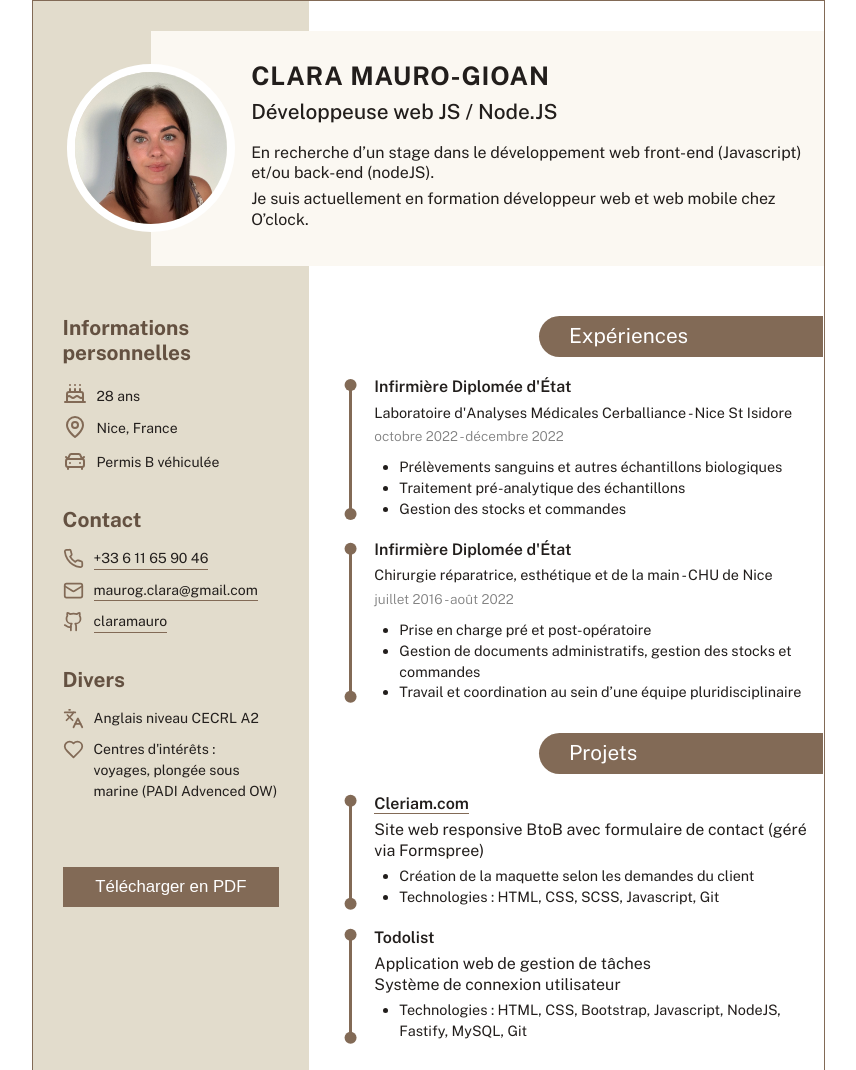
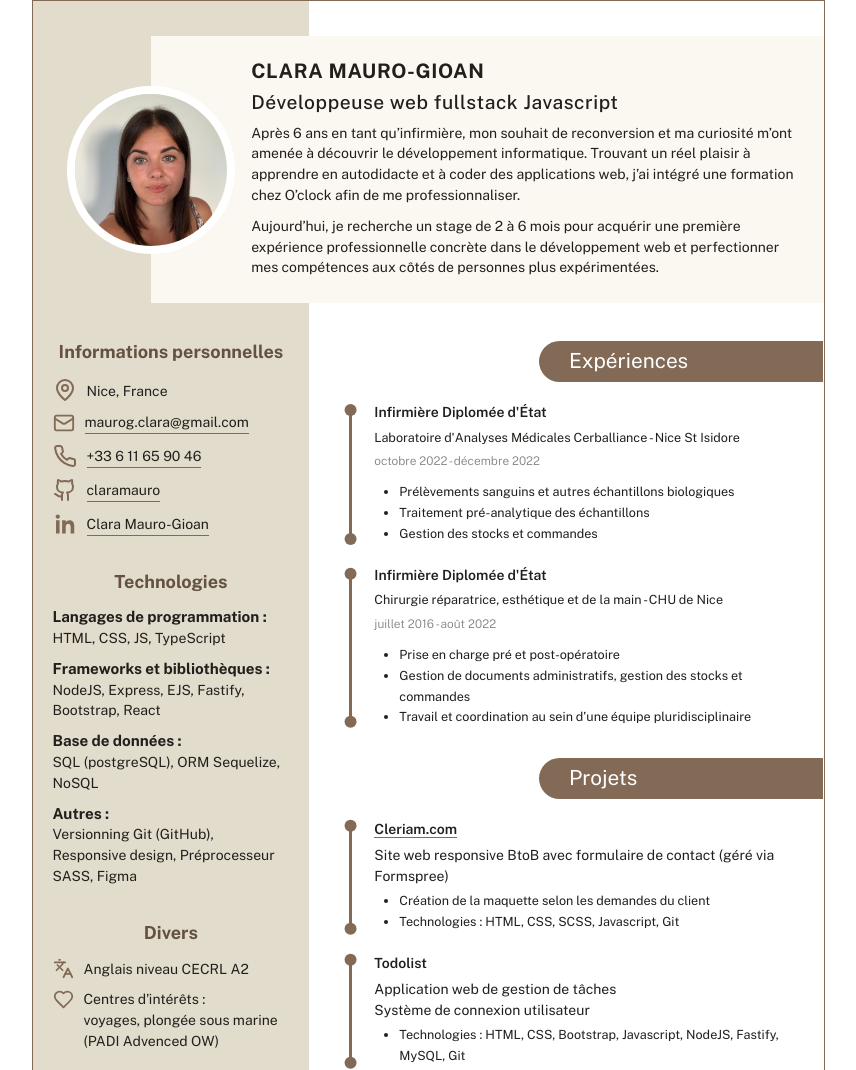
Before and after one commit to claramauro/cv, a plain HTML site: page index.html in a window 1280 px wide. Shown: the top 1070 px of the page, without its empty margins (212-1068 px from the left). Drawn offline with nearby package versions, Linux system fonts and the light colour scheme.

Commit message:
modif header ok, sidebar en cours (todo : soft skills + interets)

```diff
--- a/css/style.css
+++ b/css/style.css
@@ -7,6 +7,7 @@
 
 body{
     font-family: "Public Sans", sans-serif;
+    font-size: 14px;
     line-height: 1.3rem;
     color: #221e1c;
     background-color: #FFF;
@@ -19,7 +20,7 @@ body{
     border : 1px solid var(--dark-theme-color)
 }
 
-h1, h3{
+h1, h3, h4{
     font-weight: 700;
 }
 
@@ -51,9 +52,9 @@ a:hover{
 /* Header*/
 .header{
     background-color: var(--light-theme-color);
-    padding: 35px 20px 35px 100px;
     width: 85%;
-    margin-top: 30px;
+    padding: 25px 25px 25px 100px;
+    margin-top: 35px;
     margin-left: auto;
     position: absolute;
     right: 0;
@@ -74,19 +75,20 @@ a:hover{
 
 .header__content__title{
     text-transform: uppercase;
-    font-size: 1.6rem;
+    font-size: 1.25rem;
     letter-spacing: 0.03em;
-    margin-bottom: 15px;
+    margin-bottom: 10px;
 }
 
 .header__content__subtitle{
     font-weight: 500;
-    font-size: 1.3rem;
-    margin-bottom: 20px;
+    font-size: 1.2rem;
+    margin-bottom: 10px;
+    letter-spacing: 0.03em;
 }
 
 .header__content__text:nth-of-type(1){
-    margin-bottom: 5px;
+    margin-bottom: 10px;
 }
 
 
@@ -98,7 +100,7 @@ a:hover{
     /* Sidebar */
 .sidebar{
     background-color: var(--medium-theme-color);
-    padding: 315px 30px 20px 30px; /* Padding-top doit ^etre > height du padding */
+    padding: 340px 20px 20px; /* Padding-top doit ^etre > height du padding */
     font-size: 14px;
     width: 35%;
 }
@@ -108,10 +110,11 @@ a:hover{
 }
 
 .sidebar__title{
-    font-size: 1.3rem;
+    font-size: 1.125rem;
     line-height: 1.2em;
     margin-bottom: 15px;
     color: #645141;
+    text-align: center;
 }
 
 .sidebar__list__item{
@@ -130,20 +133,27 @@ a:hover{
     width: 24px;
 }
 
+.sidebar-icon--mail{
+    width: 22px;
+}
 
-.sidebar__section--contact .sidebar-icon,
+.sidebar__section--techno h4{
+    font-size: 0.95rem;
+}
+
+.sidebar__section--techno .techno__item{
+    margin-bottom: 10px;
+}
+
+
 .sidebar__section--diverse .sidebar-icon{
 width: 21px; /*Réduit la taille de ces icones car paraissaient légèrement plus grande que celle de la section sidebar__infos */
-}
-
-.sidebar__list__item--age{
-    line-height: 1.2em; /*Aligne correctement le texte à son icone */
 }
 
 
     /* Main-content */
 .main-content{
-    padding : 315px 0 20px 40px; /* Padding-top doit etre > height du padding */
+    padding : 340px 0 20px 40px; /* Padding-top doit etre > height du padding */
     width: 65%;
 }
 
--- a/index.html
+++ b/index.html
@@ -21,13 +21,14 @@
             <div class="header__content">
                 <h1 class="header__content__title">Clara Mauro-Gioan</h1>
                 <h2 class="header__content__subtitle">
-                    Développeuse web JS / Node.JS
+                    <em>Développeuse web fullstack Javascript</em>
                 </h2>
                 <p class="header__content__text">
-                    En recherche d’un <strong>stage</strong> dans le <strong>développement web front-end (Javascript) et/ou back-end (nodeJS)</strong>.<br>
+                    Après 6 ans en tant qu’infirmière, mon souhait de reconversion et ma curiosité m’ont amenée à découvrir le <em>développement informatique</em>.
+                    Trouvant un réel plaisir à apprendre en autodidacte et à coder des <em>applications web</em>, j’ai intégré une formation chez O’clock afin de me professionnaliser.
                 </p>
                 <p class="header__content__text">
-                    Je suis actuellement en formation développeur web et web mobile chez O’clock.
+                    Aujourd’hui, je recherche un stage de 2 à 6 mois pour acquérir une première expérience professionnelle concrète dans le <em>développement web</em> et perfectionner mes compétences aux côtés de personnes plus expérimentées.
                 </p>
             </div>
         </header>
@@ -37,36 +38,46 @@
                 <section class="sidebar__section sidebar__section--infos">
                     <h3 class="sidebar__title">Informations personnelles</h3>
                     <ul class="sidebar__list">
-                        <li class="sidebar__list__item item-age">
-                            <img class="sidebar-icon" src="/img/cake-icon.svg" alt="icône gâteau d'anniversaire">
-                            <div class="sidebar__list__item--age">
-                                <span class="js-age">28</span> ans
-                            </div>
-                        </li>
-                        <li class="sidebar__list__item item-address">
+                        <li class="sidebar__list__item">
                             <img class="sidebar-icon" src="/img/map-pin-icon.svg" alt="icône point sur une carte">
                             <div>Nice, France</div>
                         </li>
-                        <li class="sidebar__list__item item-driver">
-                            <img class="sidebar-icon" src="/img/car-front-icon.svg" alt="icône voiture">
-                            <span>Permis B véhiculée</span>
+                        <li class="sidebar__list__item">
+                            <img class="sidebar-icon  sidebar-icon--mail" src="/img/mail-icon.svg" alt="icône mail">
+                            <a class="mail-link" href="mailto:maurog.clara@gmail.com">maurog.clara@gmail.com</a>
                         </li>
-                    </ul>
-                </section>
-                <section class="sidebar__section sidebar__section--contact">
-                    <h3 class="sidebar__title">Contact</h3>
-                    <ul class="sidebar__list">
                         <li class="sidebar__list__item">
                             <img class="sidebar-icon" src="/img/phone-icon.svg" alt="icône téléphone">
                             <a href="tel:+33611659046">+33 6 11 65 90 46</a>
                         </li>
                         <li class="sidebar__list__item">
-                            <img class="sidebar-icon" src="/img/mail-icon.svg" alt="icône mail">
-                            <a class="mail-link" href="mailto:maurog.clara@gmail.com">maurog.clara@gmail.com</a>
+                            <img class="sidebar-icon" src="/img/github-icon.svg" alt="icône GitHub">
+                            <a href="https://github.com/claramauro" target="_blank" title="Lien vers GitHub">claramauro</a>
                         </li>
                         <li class="sidebar__list__item">
-                            <img class="sidebar-icon" src="/img/github-icon.svg" alt="icône GitHub">
-                            <a href="https://github.com/claramauro" target="_blank" title="Lien vers GitHub">claramauro</a>
+                            <img class="sidebar-icon" src="/img/linkedin-icon.svg" alt="icône Linkedin">
+                            <a href="https://www.linkedin.com/in/clara-mauro-gioan-2a55a8229/" target="_blank" title="Lien vers Linkedin">Clara Mauro-Gioan</a>
+                        </li>
+                    </ul>
+                </section>
+                <section class="sidebar__section sidebar__section--techno">
+                    <h3 class="sidebar__title">Technologies</h3>
+                    <ul class="sidebar__list">
+                        <li class="techno__item">
+                            <h4>Langages de programmation :</h4>
+                            <p>HTML, CSS, <em>JS</em>, TypeScript</p>
+                        </li>
+                        <li class="techno__item">
+                            <h4>Frameworks et bibliothèques :</h4>
+                            <p><em>NodeJS</em>, Express, EJS, Fastify, Bootstrap, <em>React</em></p>
+                        </li>
+                        <li class="techno__item">
+                            <h4>Base de données :</h4>
+                            <p>SQL (postgreSQL), ORM Sequelize, NoSQL</p>
+                        </li>
+                        <li class="techno__item">
+                            <h4>Autres :</h4>
+                            <p>Versionning <em>Git</em> (GitHub), <em>Responsive design</em>, Préprocesseur SASS, Figma</p>
                         </li>
                     </ul>
                 </section>
--- a/js/app.js
+++ b/js/app.js
@@ -5,26 +5,3 @@ buttonsUpload.forEach(btn => {
         window.print()
     })
 })
-
-// Mise à jour automatique de l'âge
-
-const currentDate = new Date()
-const dayCurrentDate = currentDate.getDate()
-const monthCurrentDate = currentDate.getMonth()
-const yearCurrentDate = currentDate.getFullYear()
-
-const dayBirthday = 27
-const monthBirthday = 7 /* Aout = mois n°7 en JS Date */
-const yearBirthday = 1995
-
-let age = yearCurrentDate - yearBirthday
-if (monthCurrentDate < monthBirthday){
-    age--
-} else if (monthCurrentDate === monthBirthday  && dayCurrentDate < dayBirthday){
-    age--
-}
-
-const ageElement = document.querySelector('.js-age')
-if (parseInt(ageElement.innerText) !== age){
-    ageElement.innerText = age
-}
```
Also changed, not shown: img/cake-icon.svg (deleted), img/car-front-icon.svg (deleted), img/linkedin-icon.svg (added).
